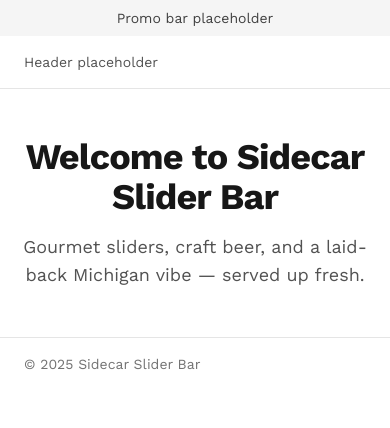
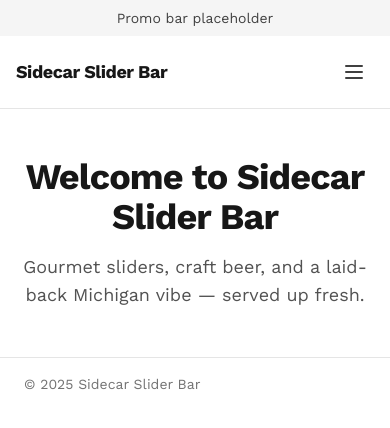
Before and after one commit to AaronRDurant/sidecar-slider-bar, a Next.js app: page / in a window 390 px wide. Shown: the top 428 px of the page. Built offline with nearby package versions, Linux system fonts and the light colour scheme.

Commit message:
Built header with responsive navigation

```diff
--- a/src/components/Header.tsx
+++ b/src/components/Header.tsx
@@ -1,7 +1,97 @@
+"use client";
+
+import { useState } from "react";
+import Link from "next/link";
+
 export default function Header() {
+  const [isOpen, setIsOpen] = useState(false);
+
+  const links = [
+    { label: "Home", href: "/" },
+    { label: "Menus", href: "/menus" },
+    { label: "Order Now", href: "/order" },
+    { label: "Locations", href: "/locations" },
+    { label: "Catering", href: "/catering" },
+    { label: "Become a VIP", href: "/vip" },
+    { label: "About", href: "/about" },
+  ];
+
   return (
-    <header className="py-4 px-6 border-b border-neutral-200">
-      <p className="text-sm font-medium text-neutral-600">Header placeholder</p>
+    <header className="border-b border-neutral-200 bg-white">
+      <div className="mx-auto flex max-w-7xl items-center justify-between px-4 py-4 sm:px-6 lg:px-8">
+        {/* Logo */}
+        <Link
+          href="/"
+          className="text-lg font-bold tracking-tight text-neutral-900"
+        >
+          Sidecar Slider Bar
+        </Link>
+
+        {/* Desktop Nav */}
+        <nav className="hidden gap-6 text-sm font-medium text-neutral-700 md:flex">
+          {links.map(({ label, href }) => (
+            <Link key={href} href={href}>
+              {label}
+            </Link>
+          ))}
+        </nav>
+
+        {/* Mobile toggle */}
+        <button
+          className="md:hidden p-2 text-neutral-700"
+          onClick={() => setIsOpen(!isOpen)}
+          aria-label="Toggle menu"
+        >
+          {isOpen ? (
+            // Heroicons X Mark
+            <svg
+              xmlns="http://www.w3.org/2000/svg"
+              className="h-6 w-6"
+              fill="none"
+              viewBox="0 0 24 24"
+              stroke="currentColor"
+              strokeWidth={2}
+            >
+              <path
+                strokeLinecap="round"
+                strokeLinejoin="round"
+                d="M6 18L18 6M6 6l12 12"
+              />
+            </svg>
+          ) : (
+            // Heroicons Menu
+            <svg
+              xmlns="http://www.w3.org/2000/svg"
+              className="h-6 w-6"
+              fill="none"
+              viewBox="0 0 24 24"
+              stroke="currentColor"
+              strokeWidth={2}
+            >
+              <path
+                strokeLinecap="round"
+                strokeLinejoin="round"
+                d="M4 6h16M4 12h16M4 18h16"
+              />
+            </svg>
+          )}
+        </button>
+      </div>
+
+      {/* Mobile Nav */}
+      {isOpen && (
+        <nav className="md:hidden border-t border-neutral-200 bg-white px-4 py-4">
+          <ul className="space-y-3 text-sm font-medium text-neutral-700">
+            {links.map(({ label, href }) => (
+              <li key={href}>
+                <Link href={href} onClick={() => setIsOpen(false)}>
+                  {label}
+                </Link>
+              </li>
+            ))}
+          </ul>
+        </nav>
+      )}
     </header>
   );
 }
```
